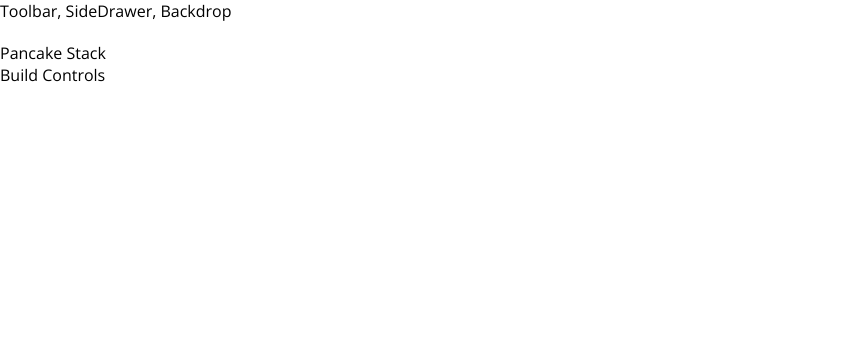
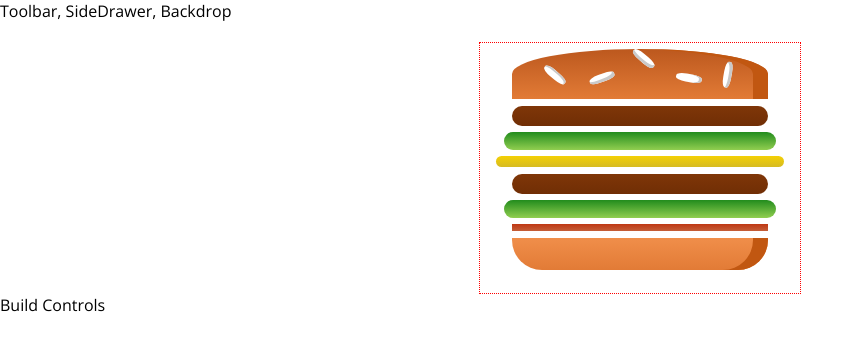
Before and after one commit to katmcglo/pancakestack, a React (Create React App) app: page / in a window 1280 px wide. Shown: the top 350 px of the page, without its empty margins (0-864 px from the left). Built offline with nearby package versions, Linux system fonts and the light colour scheme.

Commit message:
added hard coded burger divs

```diff
--- a/package.json
+++ b/package.json
@@ -6,6 +6,7 @@
     "@testing-library/jest-dom": "^4.2.4",
     "@testing-library/react": "^9.3.2",
     "@testing-library/user-event": "^7.1.2",
+    "prop-types": "^15.7.2",
     "react": "^16.13.1",
     "react-dom": "^16.13.1",
     "react-scripts": "^3.4.2"
--- /dev/null
+++ b/src/components/PancakeStack/PancakeIngredient.js
@@ -0,0 +1,44 @@
+import React, { Component } from 'react';
+import classes from './PancakeIngredient.module.css';
+import PropTypes from 'prop-types';
+
+class PancakeIngredient extends Component {
+  render() {
+    let ingredient = null;
+
+    switch (this.props.type) {
+      case('bread-bottom'):
+        ingredient = <div className={classes.BreadBottom}></div>;
+        break;
+      case('bread-top'):
+        ingredient = (
+        <div className={classes.BreadTop}>
+          <div className={classes.Seeds1}></div>
+          <div className={classes.Seeds2}></div>
+        </div>
+        );
+        break;
+      case('meat'):
+        ingredient = <div className={classes.Meat}></div>;
+        break;
+      case ('cheese'):
+        ingredient = <div className={classes.Cheese}></div>;
+        break;
+      case ('salad'):
+        ingredient = <div className={classes.Salad}></div>;
+        break;
+      case ('bacon'):
+        ingredient = <div className={classes.Bacon}></div>;
+        break;
+      default:
+        ingredient = null;
+    }
+    return ingredient;
+  }
+};
+
+PancakeIngredient.propTypes = {
+  type: PropTypes.string
+};
+
+export default PancakeIngredient;
--- a/src/components/PancakeStack/PancakeStack.js
+++ b/src/components/PancakeStack/PancakeStack.js
@@ -0,0 +1,20 @@
+import React from 'react';
+import classes from './PancakeStack.module.css';
+import PancakeIngredient from './PancakeIngredient';
+
+const pancakeStack = (props) => {
+  return(
+    <div className={classes.PancakeStack}>
+      <PancakeIngredient type="bread-top" />
+      <PancakeIngredient type="meat" />
+      <PancakeIngredient type="salad" />
+      <PancakeIngredient type="cheese" />
+      <PancakeIngredient type="meat" />
+      <PancakeIngredient type="salad" />
+      <PancakeIngredient type="bacon" />
+      <PancakeIngredient type="bread-bottom" />
+    </div>
+  );
+};
+
+export default pancakeStack;
--- /dev/null
+++ b/src/components/PancakeStack/PancakeStack.module.css
@@ -0,0 +1,31 @@
+.PancakeStack {
+  width: 25%;
+  margin: auto;
+  height: 250px;
+  overflow: scroll;
+  border: 1px dotted red;
+  text-align: center;
+  font-weight: bold;
+  font-size: 1.2rem;
+}
+
+@media (min-width: 1000px) and (min-height: 700px) {
+  .Burger {
+    width: 700px;
+    height: 600px;
+  }
+}
+
+@media (min-width: 500px) and (min-height: 401px) {
+  .Burger {
+    width: 450px;
+    height: 450px;
+  }
+}
+
+@media (min-width: 500px) and (min-height: 400px) {
+  .Burger {
+    width: 350px;
+    height: 300px;
+  }
+}
--- a/src/containers/StackBuilder/StackBuilder.js
+++ b/src/containers/StackBuilder/StackBuilder.js
@@ -1,11 +1,12 @@
 import React, { Component } from 'react';
 import Auxiliary from '../../hoc/Auxiliary';
+import PancakeStack from '../../components/PancakeStack/PancakeStack';
 
 class StackBuilder extends Component {
   render() {
     return (
       <Auxiliary>
-        <div>Pancake Stack</div>
+        <PancakeStack/>
         <div>Build Controls</div>
       </Auxiliary>
     );
```
Also changed, not shown: src/components/PancakeStack/Ingredient.js (deleted, +0 -7 lines), src/components/PancakeStack/PancakeIngredient.module.css (renamed from src/components/PancakeStack/Ingredient.module.css).
